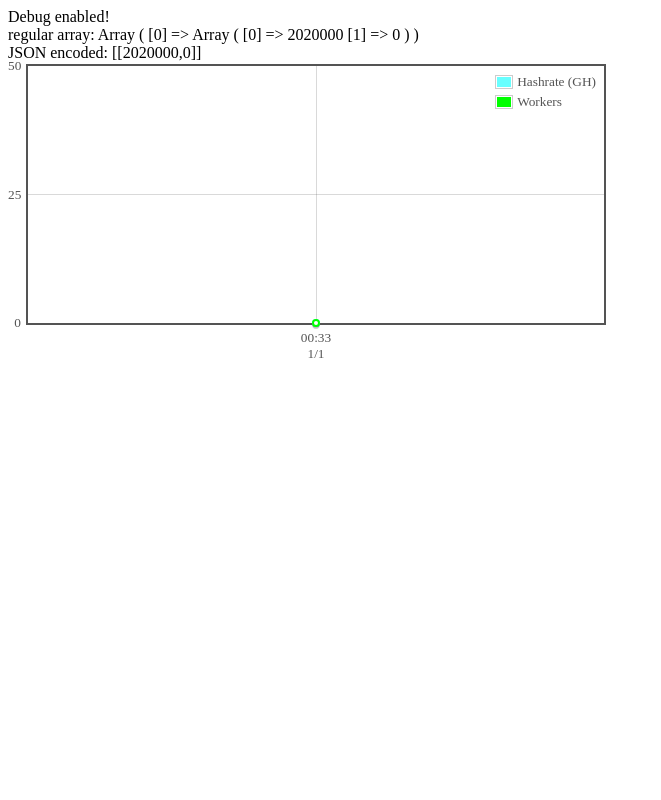
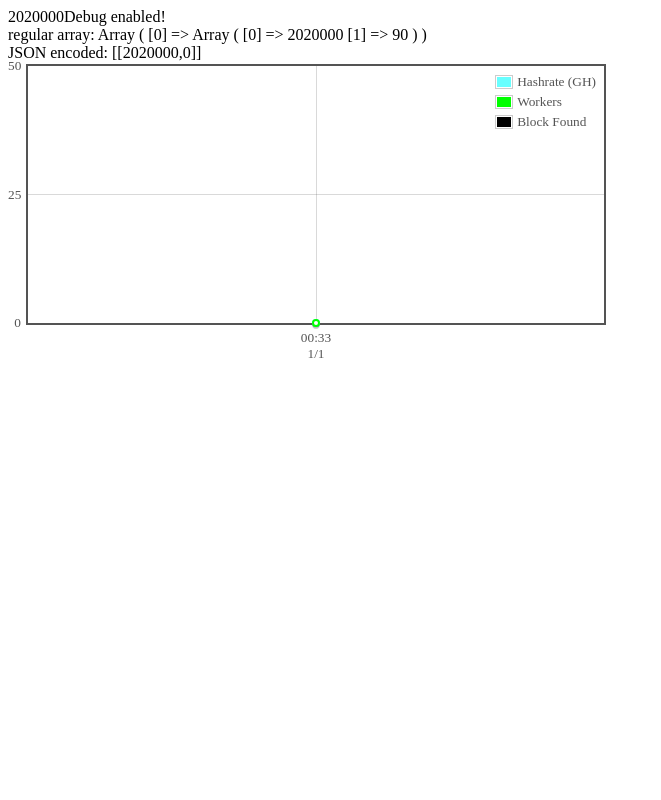
Before and after one commit to GraphingBitcoinMining/arsbitcoin_stats, a PHP site: page /showstats.php?debug=1 in a window 1280 px wide. Shown: the whole page, without its empty margins (0-661 px from the left). Run offline with PHP 8.4, Linux system fonts and the light colour scheme; tables that the repository leaves empty or names only in its code hold one stand-in row (values such as "Sample post").

Commit message:
got the blocks onto the stats graph

```diff
--- a/global_stats.php
+++ b/global_stats.php
@@ -4,7 +4,7 @@
     $db = mysql_connect("localhost", "arsbtcstats", "password");
     mysql_select_db("arsbtcstats", $db);
 
-    $request = "SELECT * FROM `global_stats` ORDER BY `id` DESC LIMIT 0,100";
+    $request = "SELECT * FROM `global_stats` ORDER BY `id` DESC LIMIT 0,1000";
     $result = mysql_query($request,$db);
     $time_raw=array();
 	$hashrate_raw=array();
@@ -15,8 +15,17 @@
         $hashrate_raw[] = (int)$row["hashrate"]/1000;
 		$workers_raw[] = (int)$row["workers"];
       }
-
+	$min_time = min($time_raw);
+echo $min_time;
+	$request = "SELECT * FROM `blocks` ORDER BY `id` DESC LIMIT 0,2";
+    $result = mysql_query($request,$db);
+    $blocks_raw=array();
+while($row = mysql_fetch_array($result))
+      {
+        $blocks_raw[] = (int)$row["timestamp"]*1000;
+}
     //echo $row["time"];
+	$blocks = array_reverse($blocks_raw);
     $time = array_reverse($time_raw);
     $hashrate = array_reverse($hashrate_raw);
 	$workers = array_reverse($workers_raw);
@@ -35,9 +44,13 @@ $datapoints = json_encode($hasharray);
 function make_pair2($time, $workers) {
     return array($time, $workers);
 }
-
+function block_array($blocks) {
+	return array($blocks, 90);
+}
 $hasharray = array_map('make_pair2', $time, $workers);
 $datapoints2 = json_encode($hasharray);
+$hasharray = array_map('block_array', $blocks);
+$datapoints3 = json_encode($hasharray);
 if ($_GET[debug] == 1)
   {
     echo "Debug enabled!";
--- a/showstats.php
+++ b/showstats.php
@@ -8,14 +8,16 @@
 include("global_stats.php");
 ?>
 <div id="placeholder" style="width:600px;height:300px"></div>
-
+	<?php //echo $datapoints2; ?>
+<?php //echo $datapoints3; ?>
 	<script type="text/javascript">
 $(function () {
     var d1 = <?PHP echo $datapoints; ?>;
 	var d2 = <?PHP echo $datapoints2; ?>;
+	var d3 = <?PHP echo $datapoints3; ?>;
 
     var plot = $.plot($("#placeholder"),
-           [ { data: d1, label: "Hashrate (GH)", color: "<?php echo $hr_color; ?>"}, { data: d2, label: "Workers", color: "<?php echo $worker_color; ?>" } ], {
+           [ { data: d1, label: "Hashrate (GH)", color: "<?php if(isset($block)){echo "#000000";} else {echo $hr_color;} ?>"}, { data: d2, label: "Workers", color: "<?php echo $worker_color; ?>" } , { data: d3, label: "Block Found", color: "#000000"} ], {
                series: {
                    lines: { show: true },
                    points: { show: true }
@@ -26,7 +28,9 @@ $(function () {
 				 },
 				 yaxis: { max: <?php echo (max($workers) + 50); ?> , tickSize: 25},
                grid: { hoverable: true, clickable: true }
-             });
+             }
+
+);
 
     function showTooltip(x, y, contents) {
         $('<div id="tooltip">' + contents + '</div>').css( {
@@ -62,9 +66,12 @@ $(function () {
 					minutes = "0" + minutes
 					}
 					var datetime = hours  + ':' + minutes + '  ' + month + '/' + day;
-
+					if (item.series.label != "Block Found") {
+						var content = "<center>" + item.series.label +" at <br>" + datetime + " =<br>" + y + "</center>";}
+					else {
+						var content = "<center>" + item.series.label +" at <br>" + datetime + "</center>"; }
 				showTooltip(item.pageX, item.pageY,
-							"<center>" + item.series.label +" at <br>" + datetime + " =<br>" + y + "</center>");
+							content);
 			}
 		}
 
```
Also changed, not shown: config.php (line endings or trailing spaces).
